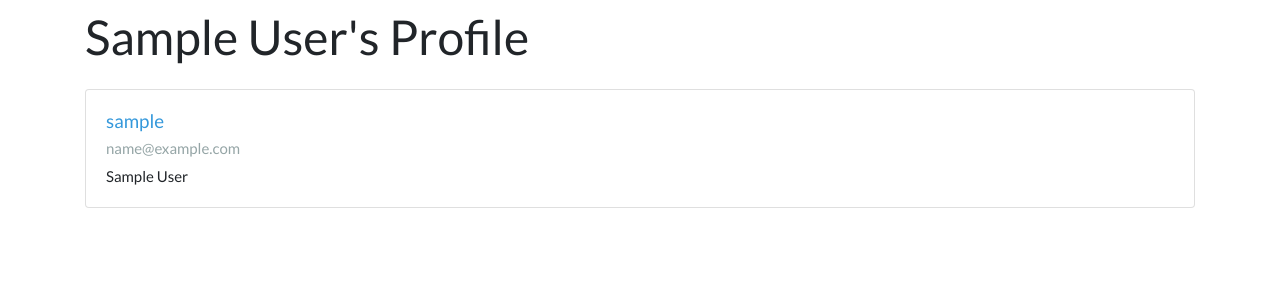
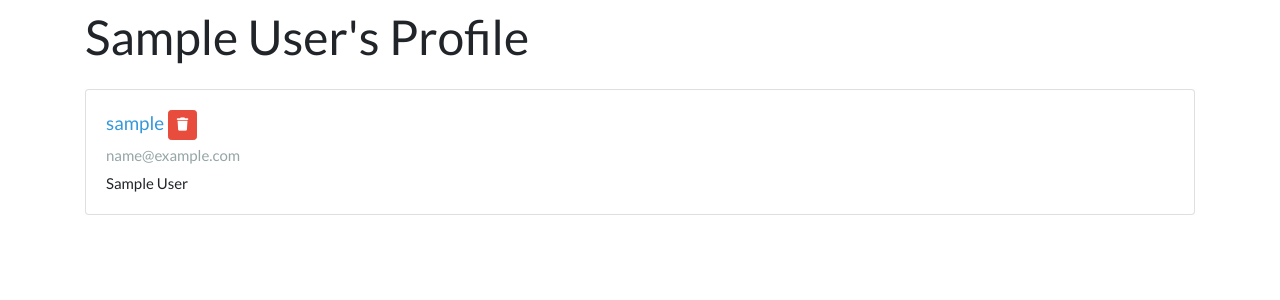
Before and after one commit to AV2001/flask-feedback, a Flask app: a page that uses templates/user-profile.html in a window 1280 px wide. Shown: the part 71-371 px from the top of the page. Run offline with Flask 3, Linux system fonts and the light colour scheme; the visitor is signed in with stand-in values (Sample User, id 1); tables that the repository leaves empty hold one stand-in row (values such as "Sample post").

Commit message:
show delete button if user is logged in to their account

```diff
--- a/templates/user-profile.html
+++ b/templates/user-profile.html
@@ -6,6 +6,17 @@
     <div class="card-body">
         <h5 class="card-title text-info">
             {{user.username}}
+            {% if user.username == session['username'] %}
+            <form
+                style="display: inline"
+                action="/users/{{user.username}}/delete"
+                method="POST"
+            >
+                <button class="btn btn-sm btn-danger">
+                    <i class="fas fa-trash"></i>
+                </button>
+            </form>
+            {% endif %}
         </h5>
         <h6 class="card-subtitle mb-2 text-muted">{{user.email}}</h6>
         <p class="card-text">{{user.full_name}}</p>
```
